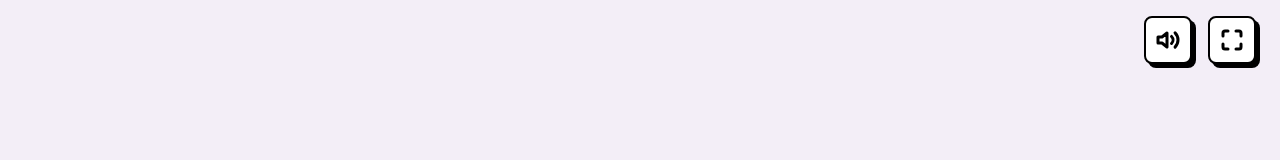
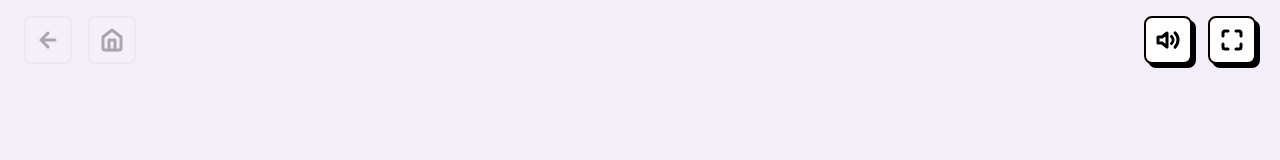
Before and after one commit to GabrielAgui373/Hub-Mental-Games, an Angular app: page / in a window 1280 px wide. Shown: the top 160 px of the page. Built offline with nearby package versions, Linux system fonts and the light colour scheme.

Commit message:
feat: add home and back button

```diff
--- a/src/app/layout/header/header.component.html
+++ b/src/app/layout/header/header.component.html
@@ -1,5 +1,31 @@
 <header class="app-header">
 
+  <div class="actions-group">
+    <button
+      class="icon-btn"
+      (click)="goBack()"
+      [disabled]="isHome()"
+      [attr.aria-label]="'Voltar'"
+    >
+      <svg xmlns="http://www.w3.org/2000/svg" width="24" height="24" viewBox="0 0 24 24" fill="none" stroke="currentColor" stroke-width="3" stroke-linecap="round" stroke-linejoin="round">
+        <path d="M19 12H5M12 19l-7-7 7-7"/>
+      </svg>
+    </button>
+
+    <button
+      class="icon-btn"
+      (click)="goHome()"
+      [disabled]="isHome()"
+      aria-label="Ir para o início"
+    >
+      <svg xmlns="http://www.w3.org/2000/svg" width="24" height="24" viewBox="0 0 24 24" fill="none" stroke="currentColor" stroke-width="3" stroke-linecap="round" stroke-linejoin="round">
+        <path d="M3 9l9-7 9 7v11a2 2 0 0 1-2 2H5a2 2 0 0 1-2-2z"></path>
+        <polyline points="9 22 9 12 15 12 15 22"></polyline>
+      </svg>
+    </button>
+  </div>
+
+  <div class="actions-group">
     <button
       class="icon-btn"
       (click)="toggleMute()"
@@ -34,4 +60,5 @@
         </svg>
       }
     </button>
+  </div>
 </header>
--- a/src/app/layout/header/header.component.scss
+++ b/src/app/layout/header/header.component.scss
@@ -3,16 +3,21 @@
 
 .app-header {
   display: flex;
-  justify-content: flex-end;
+  justify-content: space-between;
   align-items: center;
-  gap: 1rem;
   padding: 1rem 1.5rem;
   background-color: transparent;
   position: fixed;
-
   z-index: 10;
   width: 100%;
   box-sizing: border-box;
+  pointer-events: none;
+
+  .actions-group {
+    display: flex;
+    gap: 1rem;
+    pointer-events: auto;
+  }
 
   .icon-btn {
     @include m.neo-box;
@@ -25,9 +30,23 @@
     background-color: var(--theme-surface);
     color: var(--color-text);
     cursor: pointer;
+    transition: transform 0.1s, background-color 0.2s, opacity 0.2s;
 
-    &:hover {
+    &:hover:not(:disabled) {
         background-color: var(--theme-primary);
+        transform: translateY(-2px);
+    }
+
+    &:active:not(:disabled) {
+        transform: translateY(0);
+    }
+
+    &:disabled {
+      opacity: 0.3;
+      cursor: not-allowed;
+      box-shadow: none;
+      background-color: rgba(255, 255, 255, 0.5);
+      border-color: rgba(0,0,0,0.1);
     }
 
     svg {
--- a/src/app/layout/header/header.component.ts
+++ b/src/app/layout/header/header.component.ts
@@ -1,10 +1,13 @@
 import { Component, DOCUMENT, inject } from '@angular/core';
 import { toSignal } from '@angular/core/rxjs-interop';
-import { fromEvent, map, startWith } from 'rxjs';
+import { Router, NavigationEnd } from '@angular/router';
+import { Location } from '@angular/common';
+import { filter, fromEvent, map, startWith } from 'rxjs';
 import { SoundService } from '../../core/services/sound/sound.service';
 
 @Component({
   selector: 'app-header',
+  standalone: true,
   imports: [],
   templateUrl: './header.component.html',
   styleUrl: './header.component.scss',
@@ -12,8 +15,19 @@ import { SoundService } from '../../core/services/sound/sound.service';
 export class HeaderComponent {
   private document = inject(DOCUMENT);
   private soundService = inject(SoundService);
+  private router = inject(Router);
+  private location = inject(Location);
 
   isMuted = this.soundService.isMuted;
+
+  isHome = toSignal(
+    this.router.events.pipe(
+      filter(event => event instanceof NavigationEnd),
+      map(() => this.router.url === '/'),
+      startWith(this.router.url === '/')
+    ),
+    { initialValue: this.router.url === '/' }
+  );
 
   isFullscreen = toSignal(
     fromEvent(this.document, 'fullscreenchange').pipe(
@@ -36,4 +50,12 @@ export class HeaderComponent {
   toggleMute() {
     this.soundService.toggleMute();
   }
+
+  goHome() {
+    this.router.navigate(['/']);
+  }
+
+  goBack() {
+    this.location.back();
+  }
 }
```
Lines whose indentation alone changed are shown as unchanged.
